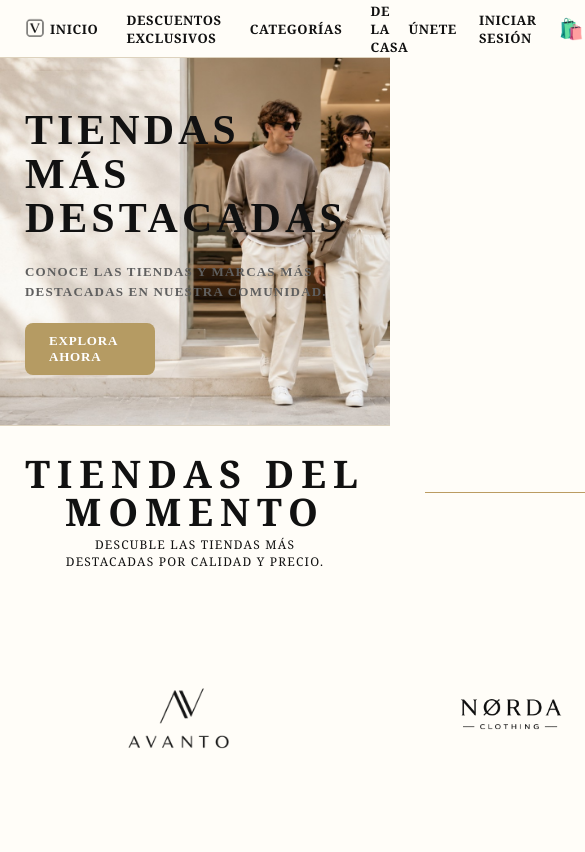
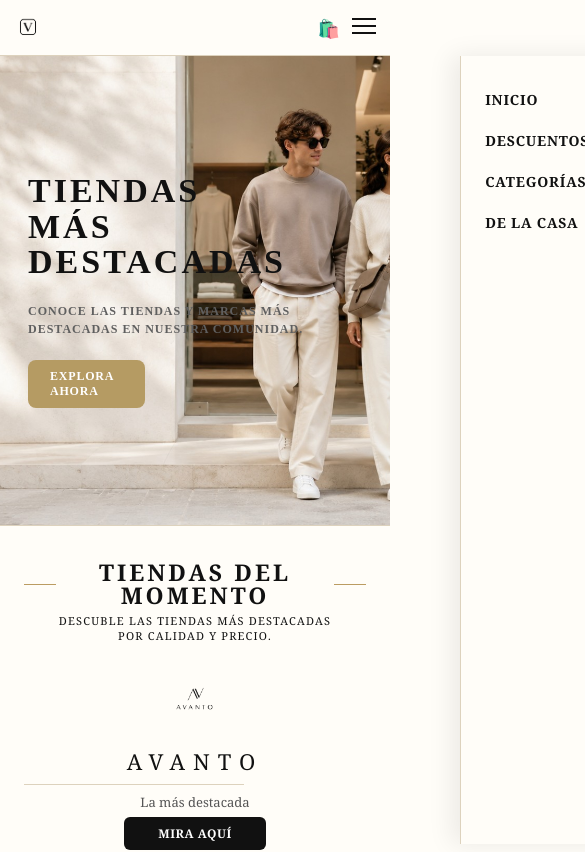
Before and after one commit to jrromeroberto-commits/VelmoraWeb, a React (Vite) app: page / in a window 390 px wide. Shown: the top 852 px of the page, 585 px wide, since content can reach past the window. Built offline with nearby package versions, Linux system fonts and the light colour scheme.

Commit message:
responsive

```diff
--- a/src/componentes/Header.jsx
+++ b/src/componentes/Header.jsx
@@ -1,17 +1,24 @@
+import { useState } from "react";
 import logoVelmora from "../imagenes/Logo_velmora_t.png";
 
 function Header() {
+  const [menuOpen, setMenuOpen] = useState(false);
+
+  const closeMenu = () => {
+    setMenuOpen(false);
+  };
+
   return (
     <header className="header">
       <a href="/" className="header-logo">
         <img src={logoVelmora} alt="Logo Velmora" />
       </a>
 
-      <nav className="header-nav">
-        <a href="/">Inicio</a>
-        <a href="#descuentos">Descuentos exclusivos</a>
-        <a href="#categorias">Categorías</a>
-        <a href="#casa">De la casa</a>
+      <nav className={`header-nav ${menuOpen ? "active" : ""}`}>
+        <a href="/" onClick={closeMenu}>Inicio</a>
+        <a href="#descuentos" onClick={closeMenu}>Descuentos exclusivos</a>
+        <a href="#categorias" onClick={closeMenu}>Categorías</a>
+        <a href="#casa" onClick={closeMenu}>De la casa</a>
       </nav>
 
       <div className="header-actions">
@@ -21,6 +28,16 @@ function Header() {
         <button className="header-cart" aria-label="Carrito de compras">
           🛍️
         </button>
+
+        <button
+          className={`hamburger ${menuOpen ? "active" : ""}`}
+          onClick={() => setMenuOpen(!menuOpen)}
+          aria-label="Abrir menú"
+          >
+          <span></span>
+          <span></span>
+          <span></span>
+        </button>
       </div>
     </header>
   );
--- a/src/index.css
+++ b/src/index.css
@@ -40,6 +40,7 @@ button {
 .header-logo {
   display: flex;
   align-items: center;
+  z-index: 1002;
 }
 
 .header-logo img {
@@ -71,19 +72,14 @@ button {
   letter-spacing: 0.6px;
 }
 
-.header-nav a{
-  color: #111;
-  text-decoration: none;
-}
-.header-actions a {
+.header-nav a,
+.header-actions a{
   color: #111;
   text-decoration: none;
 }
 
-.header-nav a:hover{
-  color: #b59b63;
-}
-.header-actions a:hover {
+.header-nav a:hover,
+.header-actions a:hover{
   color: #b59b63;
 }
 
@@ -93,6 +89,26 @@ button {
   font-size: 20px;
   padding: 0;
   cursor: pointer;
+}
+
+.hamburger{
+  display: none;
+  width: 28px;
+  height: 22px;
+  background: transparent;
+  border: none;
+  padding: 0;
+  cursor: pointer;
+  position: relative;
+}
+
+.hamburger span{
+  display: block;
+  width: 100%;
+  height: 2px;
+  background-color: #111;
+  margin-bottom: 6px;
+  transition: 0.3s ease;
 }
 
 /* Hero */
@@ -258,19 +274,86 @@ button {
 
 @media (max-width: 900px) {
   .header {
+    height: 58px;
     padding: 0 20px;
+    grid-template-columns: auto 1fr;
   }
 
   .header-logo img {
     height: 30px;
   }
-    .hero {
-    grid-template-columns: 1fr;
-    min-height: auto;
+
+  .header-actions{
+    justify-self: end;
+    display: flex;
+    align-items: center;
+    gap: 16px;
+  }
+
+  .header-actions >a{
+    display: none;
+  }
+
+  .hamburger{
+    display: block;
+  }
+
+  .header-nav{
+    position: fixed;
+    top: 58px;
+    right: -100%;
+    width: 75%;
+    max-width: 330px;
+    height: calc(100vh - 58px);
+
+    background-color: #fffdf8;
+    border-left: 1px solid #ddd2bd;
+    box-shadow: -8px 0 24px rgba(0, 0, 0, 0.08);
+
+    display: flex;
+    flex-direction: column;
+    justify-content: flex-start;
+    align-items: flex-start;
+
+    padding: 40px 30px;
+    gap: 24px;
+
+    transition: right 0.35s ease;
+    z-index: 1001;
+  }
+
+  .header-nav.active{
+    right: 0;
+  }
+
+  .header-nav a{
+    font-size: 15px;
+  }
+
+  .hamburger.active span:nth-child(1){
+    transform: translateY(8px) rotate(45deg);
+  }
+
+  .hamburger.active span:nth-child(2){
+    opacity: 0;
+  }
+
+  .hamburger.active span:nth-child(3){
+    transform: translateY(-8px) rotate(-45deg);
+  }
+
+  .hero {
+    min-height: 520px;
+    background-position: center;
   }
 
   .hero-text {
-    padding: 50px 25px;
+    width: 100%;
+    max-width: 100%;
+    min-width: 0;
+
+    padding: 0 28px;
+    margin-left: 0;
   }
 
   .hero-text h1 {
@@ -279,11 +362,139 @@ button {
   }
 
   .hero-text p {
+    max-width: 360px;
     font-size: 13px;
+    letter-spacing: 1px;
   }
 
-  .hero-image {
-    height: 360px;
+  .hero-button {
+    padding: 9px 22px;
+    font-size: 12px;
+  }
+   .store-section {
+    padding: 35px 24px;
   }
 
+  .store-title {
+    gap: 14px;
+  }
+
+  .store-title span {
+    width: 70px;
+  }
+
+  .store-title h2 {
+    font-size: 28px;
+    letter-spacing: 4px;
+  }
+
+  .store-subtitle {
+    font-size: 11px;
+    margin-bottom: 30px;
+  }
+
+  .store-grid {
+    grid-template-columns: 1fr;
+    gap: 42px;
+  }
+
+  .store-logo-img {
+    width: 95px;
+    height: 60px;
+  }
+
+  .store-card-featured h3 {
+    font-size: 22px;
+  }
+
+  .store-line {
+    width: 220px;
+  }
 }
+
+
+
+@media (max-width: 500px) {
+
+  .header {
+    height: 56px;
+    padding: 0 14px;
+    grid-template-columns: auto 1fr;
+  }
+
+  .header-logo img {
+    height: 28px;
+  }
+
+  .header-actions {
+    justify-self: end;
+    gap: 12px;
+  }
+
+  .header-cart {
+    font-size: 18px;
+  }
+
+  .hamburger {
+    width: 24px;
+    height: 20px;
+  }
+
+  .hamburger span {
+    height: 2px;
+    margin-bottom: 5px;
+  }
+
+  .header-nav {
+    top: 56px;
+    width: 82%;
+    max-width: none;
+    height: calc(100vh - 56px);
+
+    padding: 34px 24px;
+    gap: 22px;
+  }
+
+  .header-nav a {
+    font-size: 14px;
+    letter-spacing: 0.8px;
+  }
+
+  .hamburger.active span:nth-child(1) {
+    transform: translateY(7px) rotate(45deg);
+  }
+
+  .hamburger.active span:nth-child(3) {
+    transform: translateY(-7px) rotate(-45deg);
+  }
+
+  .hero {
+    min-height: 470px;
+    background-position: center;
+  }
+
+  .hero-text h1 {
+    font-size: 34px;
+    letter-spacing: 3px;
+  }
+
+  .hero-text p {
+    max-width: 310px;
+    font-size: 12px;
+  }
+
+  .store-title span {
+    width: 45px;
+  }
+
+  .store-title h2 {
+    font-size: 23px;
+    letter-spacing: 3px;
+  }
+
+  .store-subtitle {
+    max-width: 300px;
+    margin-left: auto;
+    margin-right: auto;
+  }
+}
```
